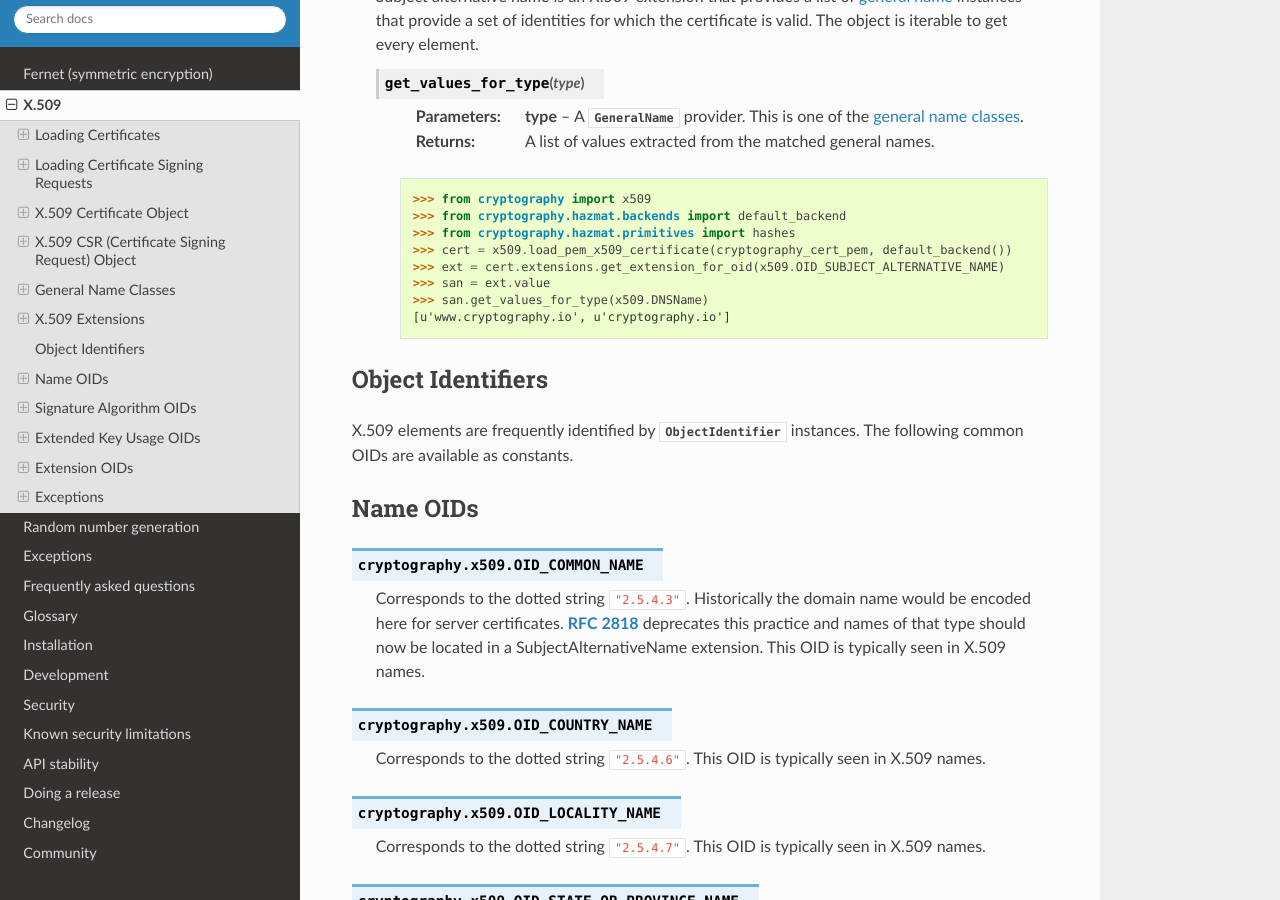
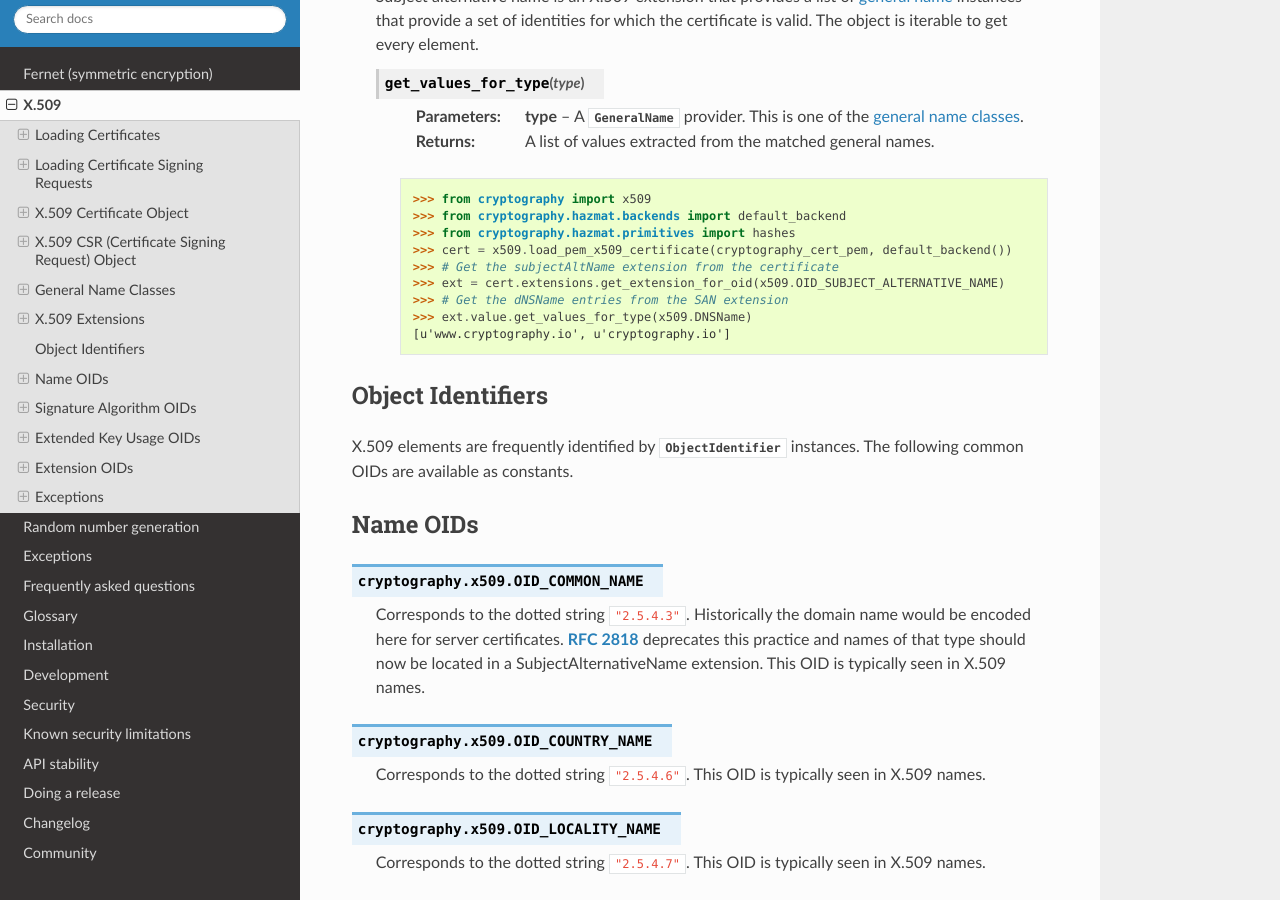
Before and after one commit to WebKing0121/cryptography, a Sphinx documentation site: the page built from docs/x509.rst, in a window 1280 px wide and 900 px high, scrolled down 12189 px. Built offline with Sphinx 7.4.7 and the Read the Docs theme 2.0.0, drawn with Linux system fonts in a browser that asks for light colours; pages that are not in the unit, such as notebooks, are missing from menus.

Commit message:
add some comments

```diff
--- a/docs/x509.rst
+++ b/docs/x509.rst
@@ -760,9 +760,10 @@ X.509 Extensions
             >>> from cryptography.hazmat.backends import default_backend
             >>> from cryptography.hazmat.primitives import hashes
             >>> cert = x509.load_pem_x509_certificate(cryptography_cert_pem, default_backend())
+            >>> # Get the subjectAltName extension from the certificate
             >>> ext = cert.extensions.get_extension_for_oid(x509.OID_SUBJECT_ALTERNATIVE_NAME)
-            >>> san = ext.value
-            >>> san.get_values_for_type(x509.DNSName)
+            >>> # Get the dNSName entries from the SAN extension
+            >>> ext.value.get_values_for_type(x509.DNSName)
             [u'www.cryptography.io', u'cryptography.io']
 
 
```
